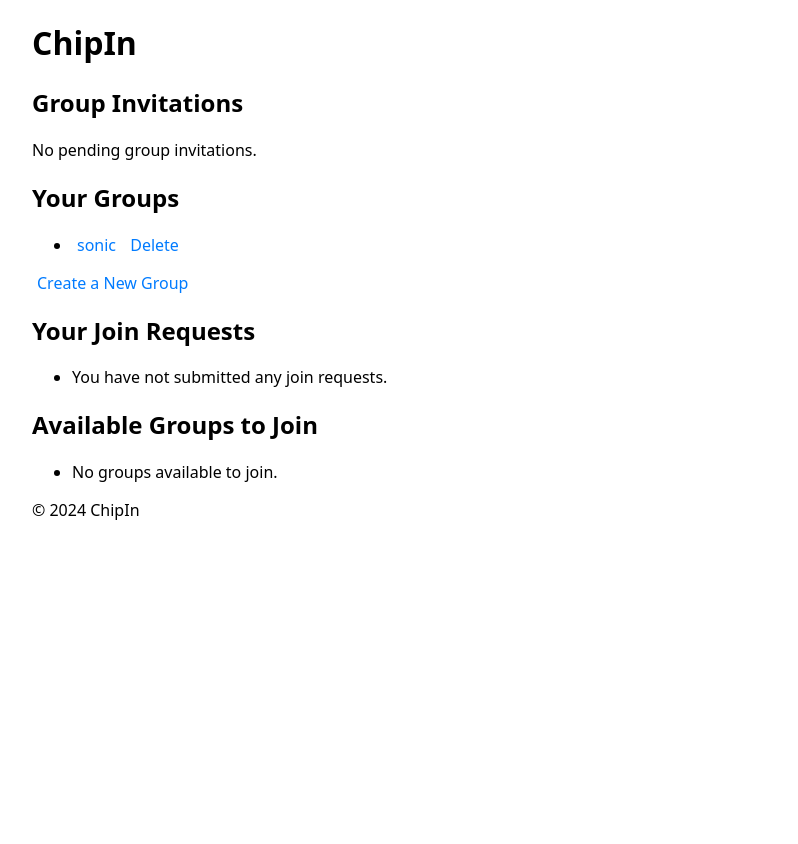
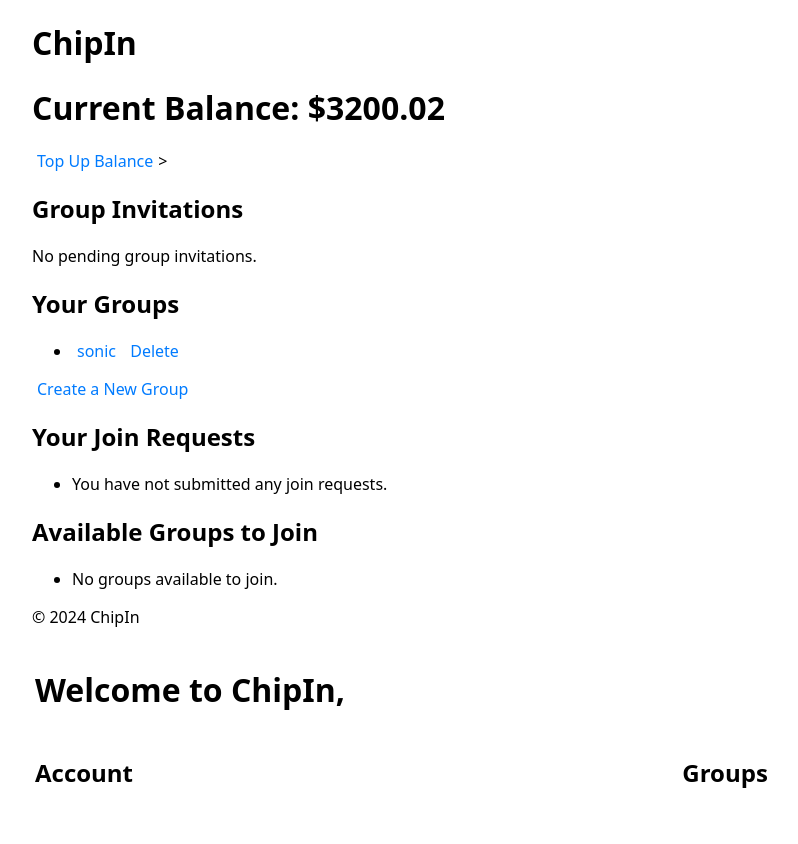
Before and after one commit to 21stornelli/ssa_project, a Django app: page /chipin/ in a window 1280 px wide. Shown: the part 159-1003 px from the top of the page, without its empty margins (0-798 px from the left). Before the commit the page ends 679 px from the top, so only its background shows below. Run offline with Django 5.2, Linux system fonts and the light colour scheme; a user stored in the database is signed in; data comes from the database, SQL or seed files in the repository; both versions use the stored data as it was after the commit.

Commit message:
Payment Integration

```diff
--- a/chipin/templates/chipin/home.html
+++ b/chipin/templates/chipin/home.html
@@ -2,7 +2,14 @@
 {% load static %}
 {% block title %}ChipIn{% endblock %}
 {% block content %}
+    <table style="width:100%">
+    <tr><td colspan=2><h1>Welcome to ChipIn, {{ user.first_name }}</h1></td></tr>
+    <tr>
+    <td><h2>Account</h2></td>
+    <td><h2>Groups</h2></td>
     <h1>ChipIn</h1>
+    <h1>Current Balance: ${{ balance }}</h1>
+    <a href="{% url 'users:top_up' %}">Top Up Balance</a>>
     <h2>Group Invitations</h2>
     <div class="invitation-notification">
         {% if pending_invitations %}
--- a/chipin/views.py
+++ b/chipin/views.py
@@ -11,6 +11,7 @@
 from .models import Group, GroupJoinRequest, Comment
 from .forms import GroupCreationForm, CommentForm
 from .models import Event
+from users.models import Transaction
 
 @login_required
 def create_group(request):
@@ -302,11 +303,23 @@
     user_groups = user.group_memberships.all()  # Get groups the user is a member of
     user_join_requests = GroupJoinRequest.objects.filter(user=user)  # Get join requests sent by the user
     available_groups = Group.objects.exclude(members=user).exclude(join_requests__user=user) # Get groups the user is not a member of and the user has not requested to join
+    transactions = (
+        Transaction.objects
+        .filter(user=user)
+        .order_by('-created_at')
+
+    )
+    profile = request.user.profile # Get the logged-in user's profile
+    return render(request, 'chipin/home.html', {
+        'balance': profile.balance
+    })
     context = {
         'pending_invitations': pending_invitations,
         'user_groups': user_groups,
         'user_join_requests': user_join_requests,
-        'available_groups': available_groups
+        'available_groups': available_groups,
+        'transactions' : transactions,
+        'balance' : profile.balance,
     }
     return render(request, 'chipin/home.html', context)
 
--- a/users/forms.py
+++ b/users/forms.py
@@ -8,6 +8,7 @@
     first_name = forms.CharField(max_length=30, required=True)
     surname = forms.CharField(max_length=30, required=True, label="Last name")
     nickname = forms.CharField(max_length=30, required=True)
+
 
     class Meta:
         model = User
@@ -52,3 +53,6 @@
         label="Email",
         widget=forms.EmailInput(attrs={"autofocus": True})
     )
+
+class TopUpForm(forms.Form):
+  amount = forms.DecimalField(min_value=0.01, decimal_places=2, max_digits=5, label="Amount to Top Up")
--- a/users/models.py
+++ b/users/models.py
@@ -51,3 +51,11 @@
         i += 1
         candidate = f"{base}-{i}"
     return candidate
+
+class Transaction(models.Model):
+    user = models.ForeignKey(User, on_delete=models.CASCADE)
+    amount = models.DecimalField(max_digits=10, decimal_places=2)
+    created_at = models.DateTimeField(auto_now_add=True)
+
+    def __str__(self):
+        return f"{self.created_at} - {self.amount}"
--- a/users/urls.py
+++ b/users/urls.py
@@ -5,4 +5,5 @@
     path('login/', views.login_view, name='login'),
     path('logout/', views.logout_view, name='logout'),
     path('register/', views.register, name='register'),
+    path('top-up/', views.top_up, name='top_up')
 ]
```
Also changed, not shown: users/templates/users/top_up.html (added, +10 -0 lines), users/views.py (+18 -1 lines), db.sqlite3, users/migrations/0003_transaction.py (added).
